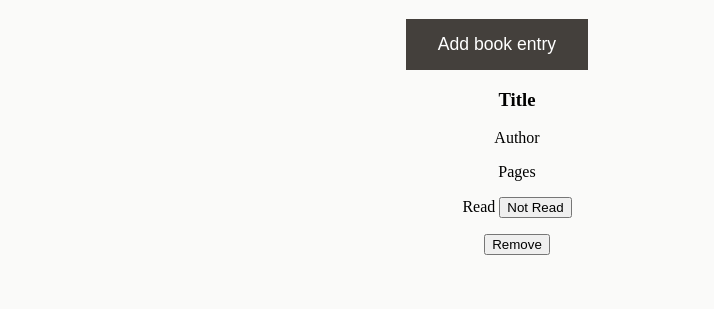
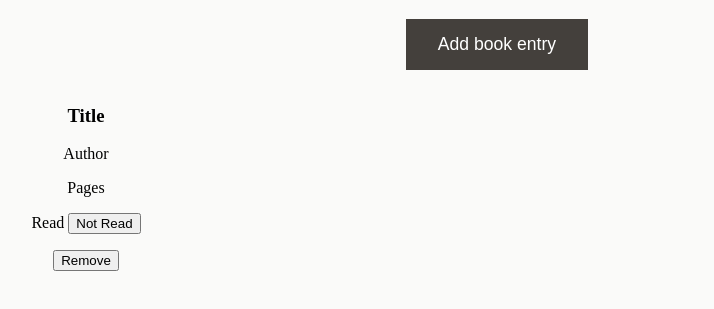
Before and after one commit to simon8800/top-library, a plain HTML site: page index.html in a window 1280 px wide. Shown: the part 61-370 px from the top of the page, without its empty margins (143-857 px from the left). Drawn offline with Linux system fonts and the light colour scheme.

Commit message:
Style shelf

```diff
--- a/style.css
+++ b/style.css
@@ -56,6 +56,12 @@ body {
   cursor: pointer;
 }
 
-ul {
+.shelf {
   list-style: none;
+  display: flex;
+  flex-wrap: wrap;
 }
+
+.book-card {
+
+}
```
